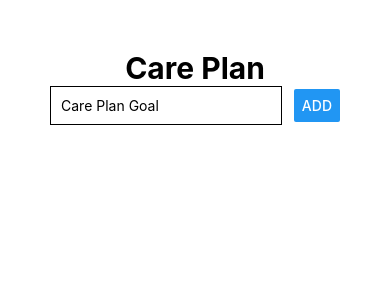
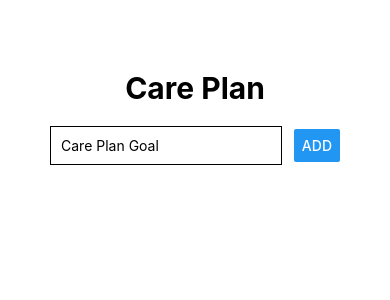
Before and after one commit to ruyaflute/my-new-app, a React Native app: screen / in a window 390 px wide. Shown: the top 300 px of the page. Built offline with nearby package versions, Linux system fonts and the light colour scheme.

Commit message:
const styles

```diff
--- a/App.js
+++ b/App.js
@@ -3,25 +3,12 @@ import { StyleSheet, Text, View, TextInput, Button } from 'react-native';
 
 export default function App() {
   return (
-    <View style={{ padding: 50 }}>
-    <Text style={{
-      fontSize: 30,
-      textAlign:'center',
-      color:'black',
-      fontWeight:'bold'
-      }}> Care Plan </Text>
-      <View style={{
-        flexDirection: 'row',
-        justifyContent: 'space-between',
-        alignItems: 'center'
-        }}>
+    <View style={styles.screen}>
+      <Text style={styles.carePlan}> Care Plan </Text>
+      <View style={styles.inputContainer}>
         <TextInput
-        placeholder="Care Plan Goal"
-        style={{
-          width: '80%',
-          borderColor: 'black',
-          borderWidth: 1 ,
-          padding: 10 }}
+          placeholder="Care Plan Goal"
+          style={styles.input}
         />
         <Button title="ADD" />
       </View>
@@ -34,5 +21,25 @@ export default function App() {
 }
 
 const styles = StyleSheet.create({
-
+  screen: {
+    padding: 50,
+  },
+  carePlan: {
+    fontSize: 30,
+    textAlign: 'center',
+    color: 'black',
+    fontWeight: 'bold',
+    padding: 20
+  },
+  inputContainer: {
+    flexDirection: 'row',
+    justifyContent: 'space-between',
+    alignItems: 'center'
+  },
+  input: {
+    width: '80%',
+    borderColor: 'black',
+    borderWidth: 1,
+    padding: 10
+  }
 });
```
